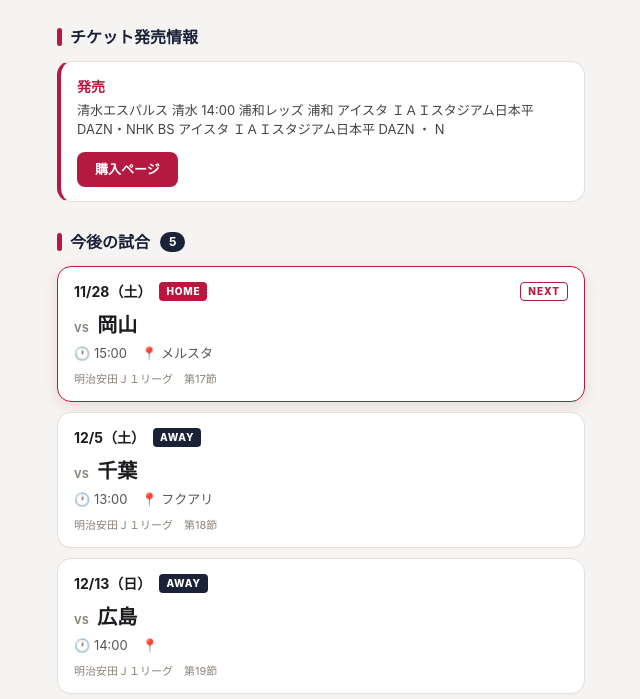
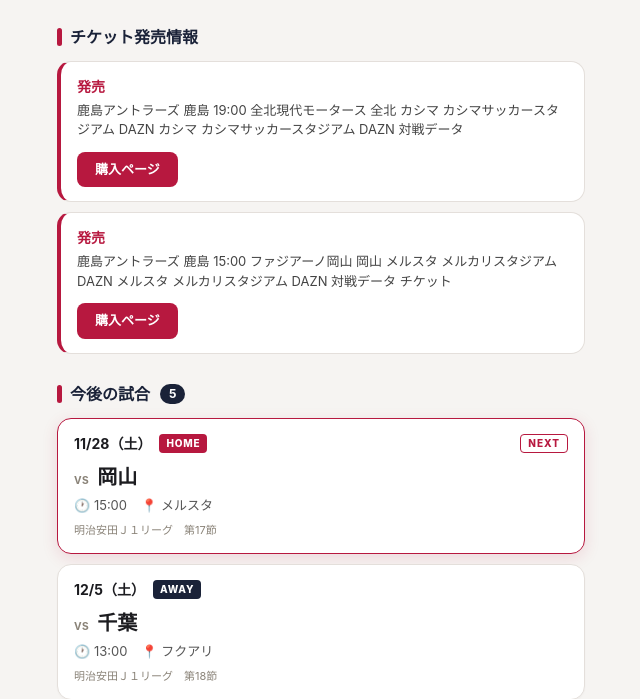
Before and after one commit to Yuji-Antlers/antlers-schedule, a plain HTML site: page index.html in a window 1280 px wide. Shown: the part 140-839 px from the top of the page, without its empty margins (319-959 px from the left). Drawn offline with Linux system fonts and the light colour scheme.

Commit message:
日程更新

```diff
--- a/index.html
+++ b/index.html
@@ -136,8 +136,13 @@
   <h2><span class="h2-mark"></span>チケット発売情報</h2>
   <div class="ticket-card">
   <div class="sale-head"><span class="sale-start">発売 </span></div>
-  <div class="sale-match">清水エスパルス 清水 14:00 浦和レッズ 浦和 アイスタ ＩＡＩスタジアム日本平 DAZN・NHK BS アイスタ ＩＡＩスタジアム日本平 DAZN ・ N</div>
-  <a class="ticket-btn" href="https://www.jleague-ticket.jp/sales/perform/2639819/001" target="_blank" rel="noopener">購入ページ</a>
+  <div class="sale-match">鹿島アントラーズ 鹿島 19:00 全北現代モータース 全北 カシマ カシマサッカースタジアム DAZN カシマ カシマサッカースタジアム DAZN 対戦データ</div>
+  <a class="ticket-btn" href="https://www.jleague-ticket.jp/sales/perform/2638044/001" target="_blank" rel="noopener">購入ページ</a>
+</div>
+<div class="ticket-card">
+  <div class="sale-head"><span class="sale-start">発売 </span></div>
+  <div class="sale-match">鹿島アントラーズ 鹿島 15:00 ファジアーノ岡山 岡山 メルスタ メルカリスタジアム DAZN メルスタ メルカリスタジアム DAZN 対戦データ チケット</div>
+  <a class="ticket-btn" href="https://www.jleague-ticket.jp/sales/perform/2638047/001" target="_blank" rel="noopener">購入ページ</a>
 </div>
 </section>
   <section>
@@ -786,7 +791,7 @@
 
 </div>
 </section>
-  <footer>自動更新 / 最終更新 2026-11-23 03:31<br>データ提供：Ｊリーグ公式</footer>
+  <footer>自動更新 / 最終更新 2026-11-23 22:29<br>データ提供：Ｊリーグ公式</footer>
 </div>
 </body>
 </html>
```
Also changed, not shown: 1 other file.
